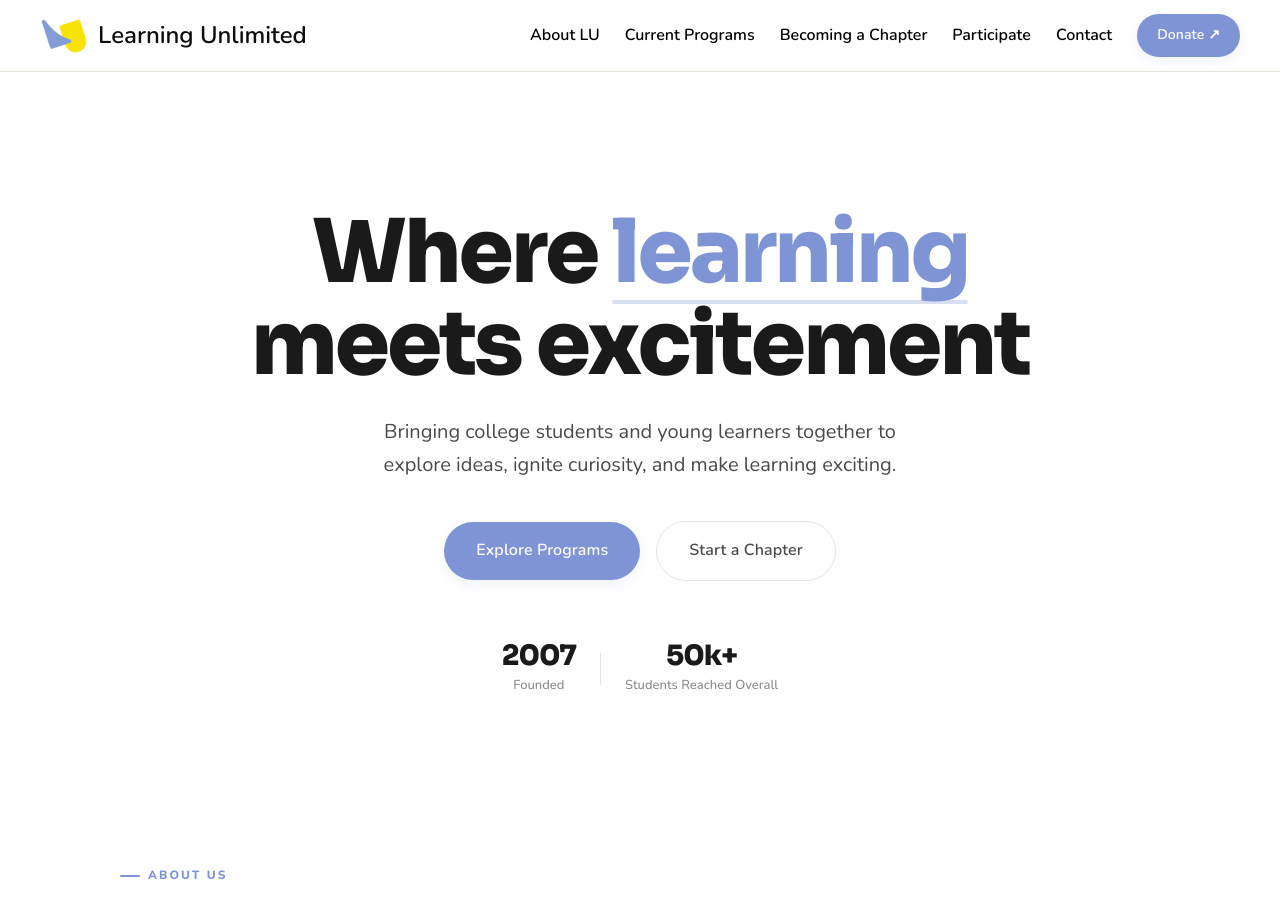
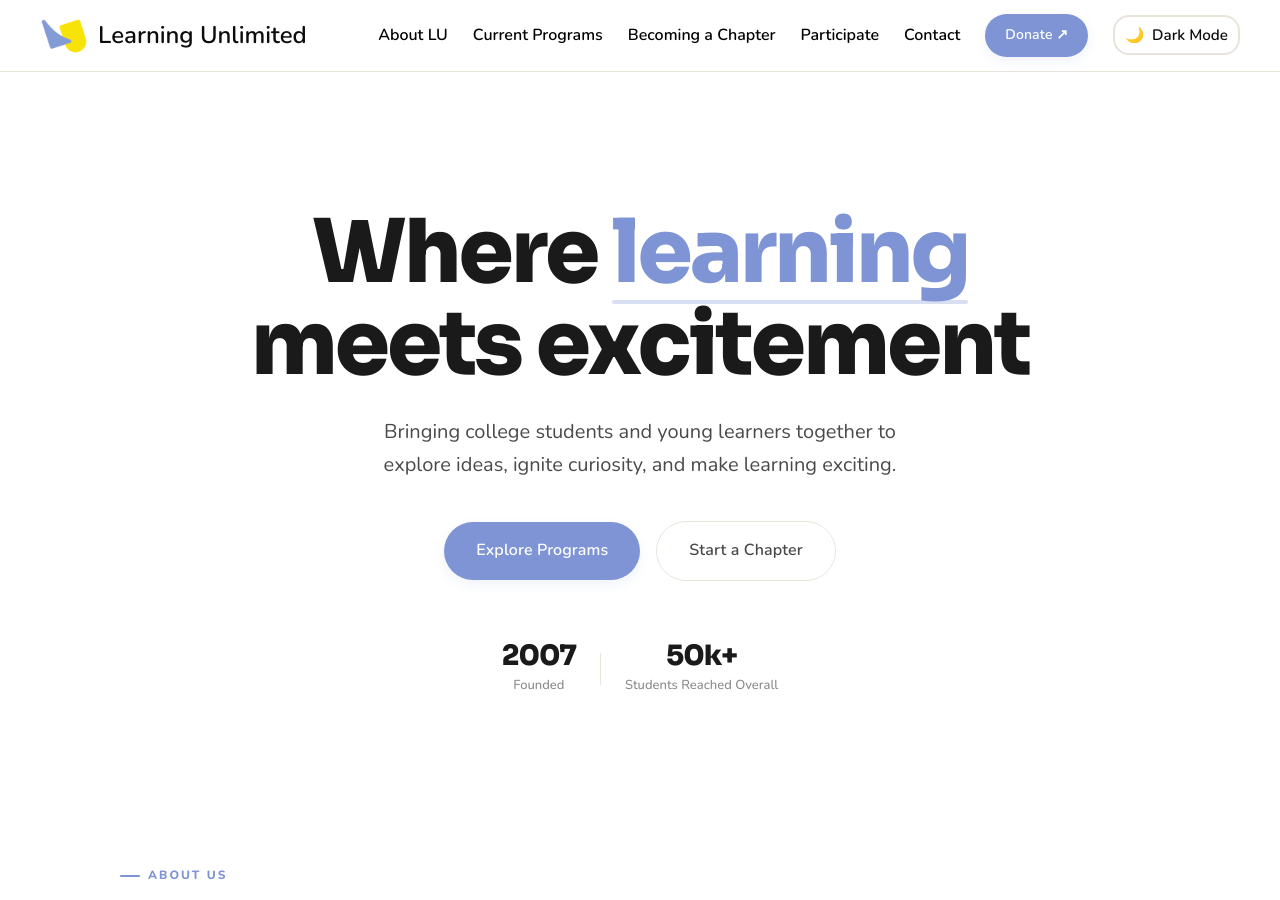
Before and after one commit to learning-unlimited/learning-unlimited.github.io, a Jekyll site: the page built from index.html, in a window 1280 px wide and 900 px high. Built offline with Jekyll 4.4.1, drawn with Linux system fonts in a browser that asks for light colours.

Commit message:
feat: added the dark and light theme functionality

```diff
--- a/_includes/nav.html
+++ b/_includes/nav.html
@@ -32,6 +32,13 @@
         rel="noopener"
         style="color:white;background:var(--accent);"
       >Donate ↗</a>
+
+      <li>
+      <button type="button" id="theme-toggle" class="theme-toggle-btn " aria-label="Toggle Theme">
+             <span id="theme-icon">🌙</span>
+             <span id="theme-text">Dark Mode</span>
+      </button>
+      </li>
     </li>
   </ul>
 
--- a/_layouts/default.html
+++ b/_layouts/default.html
@@ -64,6 +64,6 @@
 
   <script src="/assets/js/mailing-list.js"></script>
   <script src="/assets/js/main.js"></script>
-
+  <script src="{{ '/assets/js/themeSwitcher.js' | relative_url }}"></script>
 </body>
 </html>
--- /dev/null
+++ b/assets/js/themeSwitcher.js
@@ -0,0 +1,42 @@
+document.addEventListener('DOMContentLoaded', () => {
+  const themeToggle = document.getElementById('theme-toggle');
+  const themeIcon = document.getElementById('theme-icon');
+  const themeText = document.getElementById('theme-text');
+
+  // Helper function to update the button's text and icon
+  const updateButtonUI = (theme) => {
+    if (theme === 'dark') {
+      themeIcon.textContent = '☀️';
+      themeText.textContent = 'Light Mode';
+    } else {
+      themeIcon.textContent = '🌙';
+      themeText.textContent = 'Dark Mode';
+    }
+  };
+
+  // 1. Check local storage for saved theme, default to 'light'
+  const currentTheme = localStorage.getItem('theme') || 'light';
+
+  // 2. Apply the saved theme on initial load
+  document.documentElement.setAttribute('data-theme', currentTheme);
+
+  // 3. Update the button UI on initial load
+  if (themeToggle) {
+    updateButtonUI(currentTheme);
+  }
+
+  // 4. Listen for button clicks to swap themes
+  if (themeToggle) {
+    themeToggle.addEventListener('click', (e) => {
+      e.preventDefault();
+
+      let theme = document.documentElement.getAttribute('data-theme');
+      let newTheme = theme === 'dark' ? 'light' : 'dark';
+
+      document.documentElement.setAttribute('data-theme', newTheme);
+      localStorage.setItem('theme', newTheme);
+
+      updateButtonUI(newTheme); // Update the button instantly
+    });
+  }
+});
--- a/media/css/index.css
+++ b/media/css/index.css
@@ -29,6 +29,66 @@
   --font-body: 'Nunito', sans-serif;
   --transition: 0.3s cubic-bezier(0.4, 0, 0.2, 1);
 }
+[data-theme="dark"] {
+  /* 1. Background Colors (Changed to dark) */
+  --white: #0d0d0d;
+  --off-white: #1a1a1a;
+  --cream: #222222;
+
+  /* 2. Text Colors (Changed to light) */
+  --black: #ffffff;
+  --dark: #f8f7f4;
+  --mid: #a1a1a1;
+  --muted: #6b6b6b;
+
+  /* 3. Borders */
+  --border: #333333;
+
+  /* 4. Shadows  */
+  --shadow-sm: 0 2px 8px rgba(0, 0, 0, 0.4);
+  --shadow-md: 0 8px 32px rgba(0, 0, 0, 0.5);
+  --shadow-lg: 0 24px 64px rgba(0, 0, 0, 0.6);
+
+
+}
+
+.theme-toggle-btn {
+  display: flex;
+  align-items: center;
+  gap: 8px;
+  background: transparent;
+  border: 2px solid var(--border);
+  color: var(--black);
+  padding: 8px 10px;
+  border-radius: var(--radius-md, 20px);
+  cursor: pointer;
+  font-family: var(--font-body, sans-serif);
+  font-size: 0.95rem;
+  font-weight: 600;
+  transition: all 0.3s ease;
+}
+
+.theme-toggle-btn:hover {
+  background: var(--off-white);
+  border-color: var(--mid);
+}
+
+
+[data-theme="dark"] .theme-toggle-btn {
+  background: #0d0d0d;
+  color: #ffffff;
+  border-color: #333333;
+}
+
+
+
+
+
+
+
+
+
+
 
 html {
   scroll-behavior: smooth;
```
